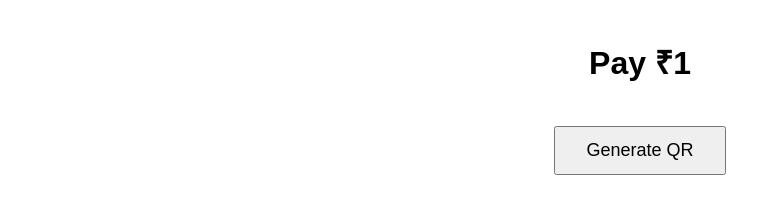
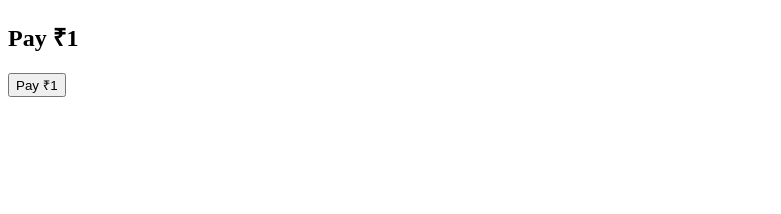
Before and after one commit to developerhub23/learnpayment, a plain HTML site: page index.html in a window 1280 px wide. Shown: the whole page, without its empty margins (0-781 px from the left). Drawn offline with Linux system fonts and the light colour scheme.

Commit message:
Update index.html

```diff
--- a/index.html
+++ b/index.html
@@ -1,40 +1,15 @@
 <!DOCTYPE html>
 <html>
 <head>
-<meta charset="UTF-8">
-<title>UPI QR Demo</title>
-
-<style>
-body{
-    font-family:Arial;
-    text-align:center;
-    margin-top:40px;
-}
-
-#qrcode{
-    margin-top:25px;
-}
-
-button{
-    padding:12px 30px;
-    font-size:18px;
-}
-</style>
+    <title>Razorpay Test Payment</title>
 </head>
-
 <body>
 
-<h1>Pay ₹1</h1>
+<h2>Pay ₹1</h2>
 
-<div id="qrcode"></div>
+<button id="payBtn">Pay ₹1</button>
 
-<br>
-
-<button onclick="generateQR()">
-Generate QR
-</button>
-
-<script src="https://cdnjs.cloudflare.com/ajax/libs/qrcodejs/1.0.0/qrcode.min.js"></script>
+<script src="https://checkout.razorpay.com/v1/checkout.js"></script>
 
 <script src="script.js"></script>
 
```
